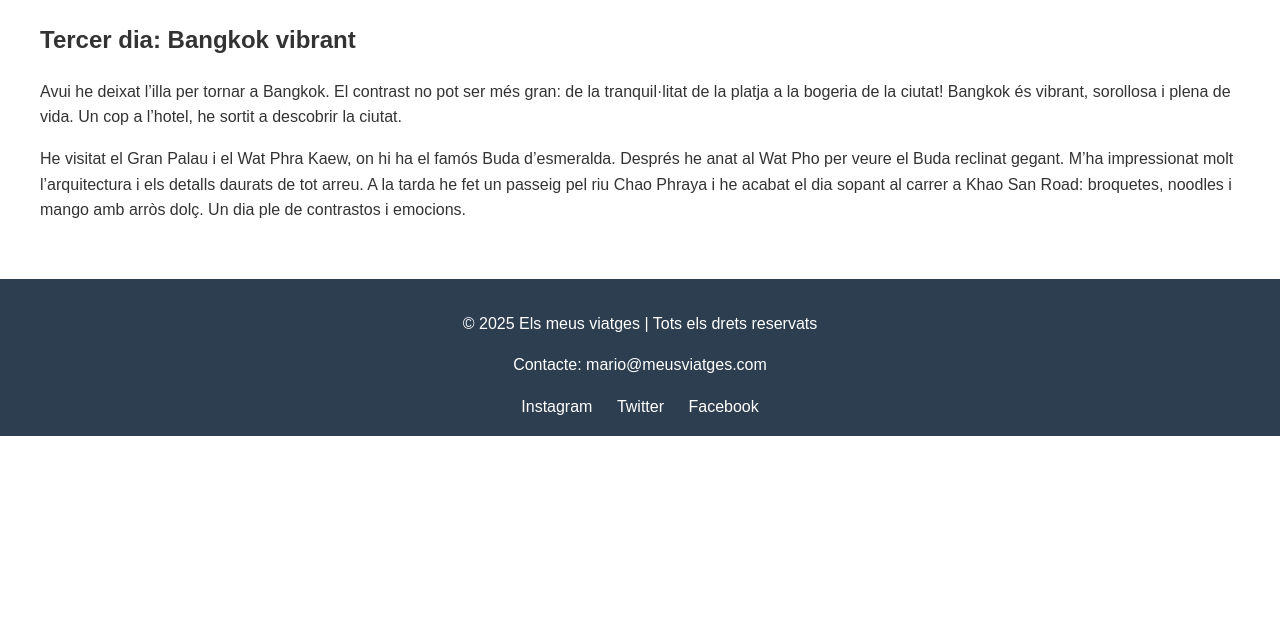
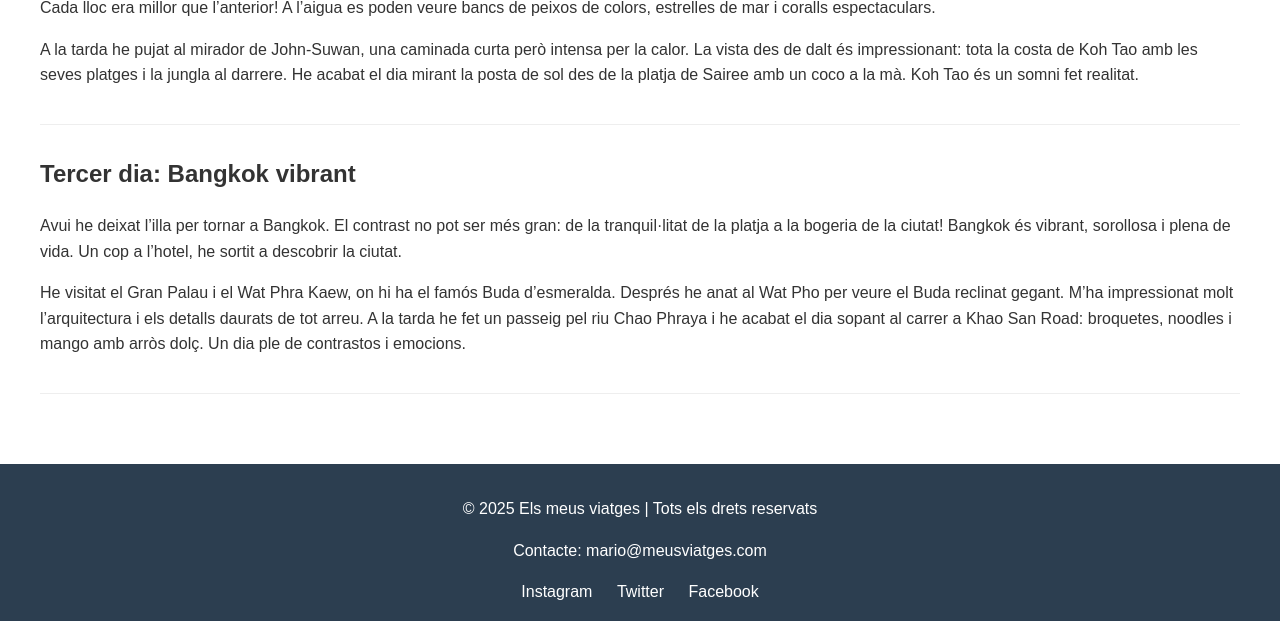
Before and after one commit to Mario100719993/Projecte-php-mario, a PHP site: page /viajes/viaje1.html in a window 1280 px wide. Shown: the part 1217-1838 px from the top of the page. Before the commit the page ends 1653 px from the top, so only its background shows below. Run offline with PHP 8.4, Linux system fonts and the light colour scheme.

Commit message:
añado el estylo de las paginas de viajes

```diff
--- a/style.css
+++ b/style.css
@@ -86,3 +86,16 @@
     object-fit: cover;
     border-radius: 5px;
 }
+
+.dia {
+    margin-bottom: 30px;
+    padding-bottom: 20px;
+    border-bottom: 1px solid #eee;
+}
+
+.dia img {
+    max-width: 100%;
+    height: auto;
+    border-radius: 5px;
+    margin: 10px 0;
+}
```
